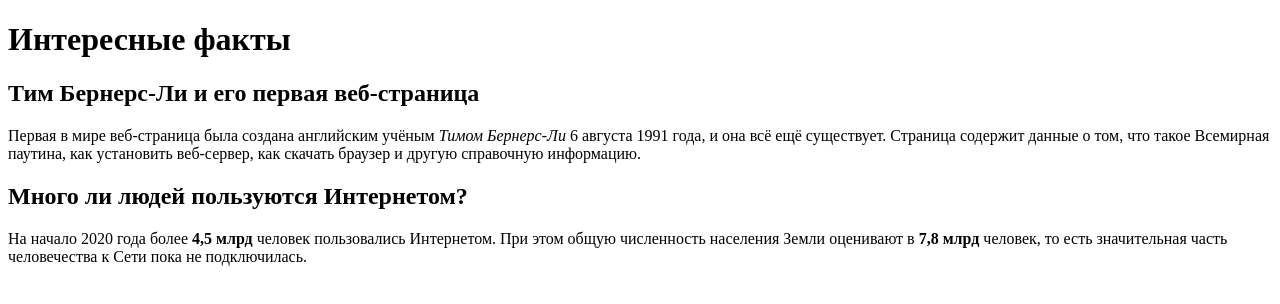
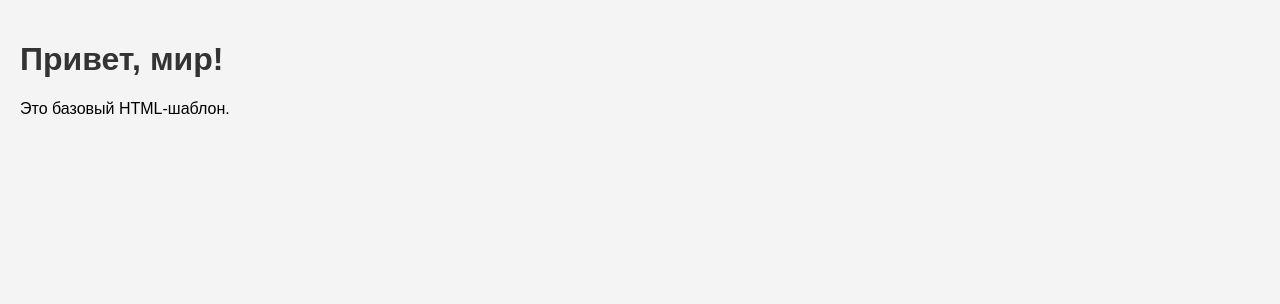
Before and after one commit to jorjlionov/first-site, a plain HTML site: page probo.html in a window 1280 px wide. Drawn offline with Linux system fonts and the light colour scheme.

Commit message:
Update probo.html

```diff
--- a/probo.html
+++ b/probo.html
@@ -1,17 +1,21 @@
 <!DOCTYPE html>
-<html lang="ru"><head>
-    <title>Интересные факты</title>
+<html lang="ru">
+<head>
+    <meta charset="UTF-8">
+    <meta name="viewport" content="width=device-width, initial-scale=1.0">
+    <title>Моя страница</title>
+    <style>
+        body {
+            font-family: Arial, sans-serif;
+            margin: 0;
+            padding: 20px;
+            background: #f4f4f4;
+        }
+        h1 { color: #333; }
+    </style>
 </head>
-
 <body>
-<h1>Интересные факты</h1>
-
-<h2>Тим Бернерс-Ли и его первая веб-страница</h2>
-<p>Первая в мире веб-страница была создана английским учёным <i>Тимом Бернерс-Ли</i> 6 августа 1991 года, и она всё ещё существует. Страница содержит данные о том, что такое Всемирная паутина, как установить веб-сервер, как скачать браузер и другую справочную информацию.</p>
-
-<h2>Много ли людей пользуются Интернетом?</h2>
-<p>На начало 2020 года более <b>4,5 млрд</b> человек пользовались Интернетом. При этом общую численность населения Земли оценивают в <b>7,8 млрд</b> человек, то есть значительная часть человечества к Сети пока не подключилась.</p>
-
+    <h1>Привет, мир!</h1>
+    <p>Это базовый HTML-шаблон.</p>
 </body>
-
 </html>
```
